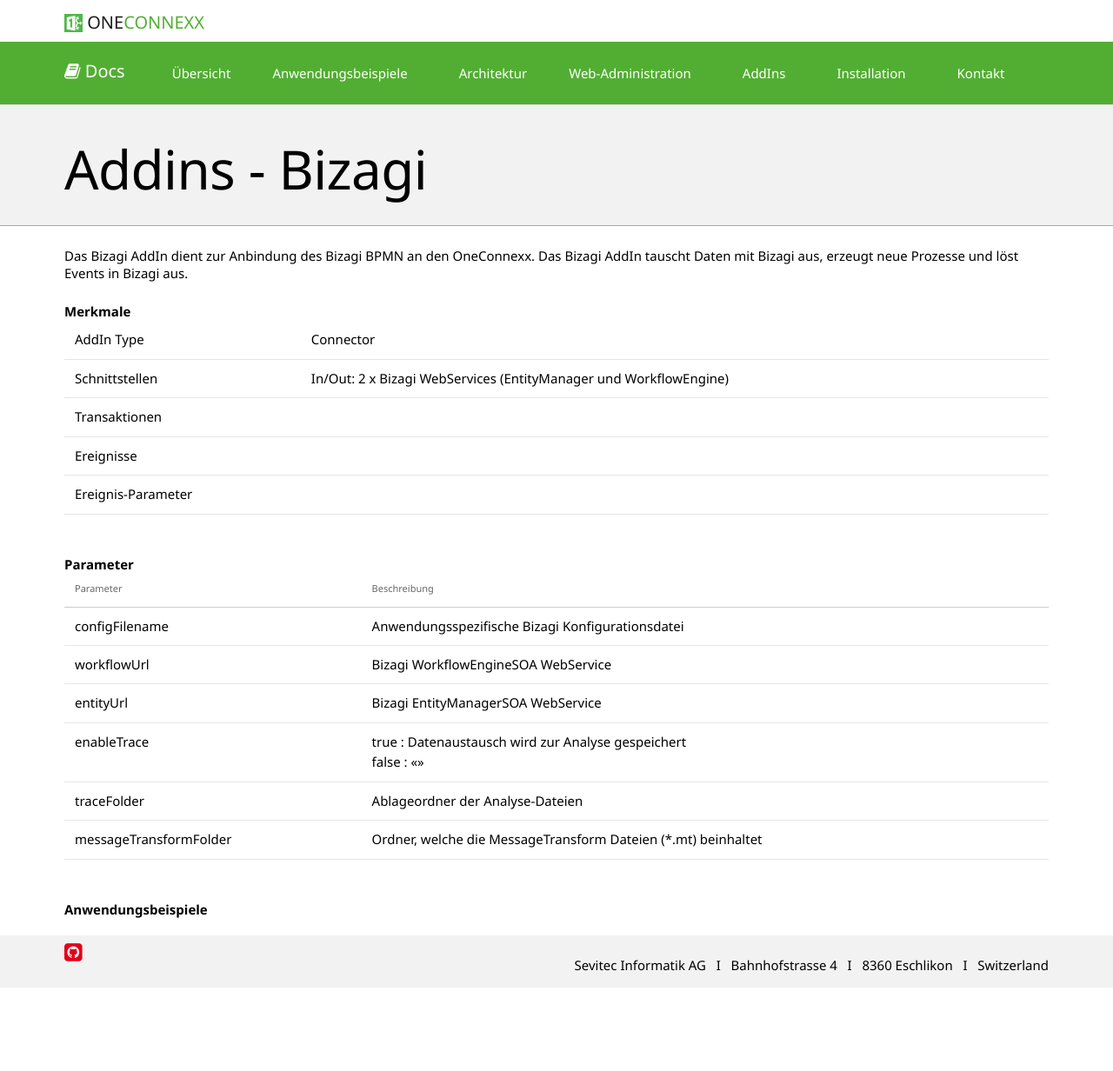
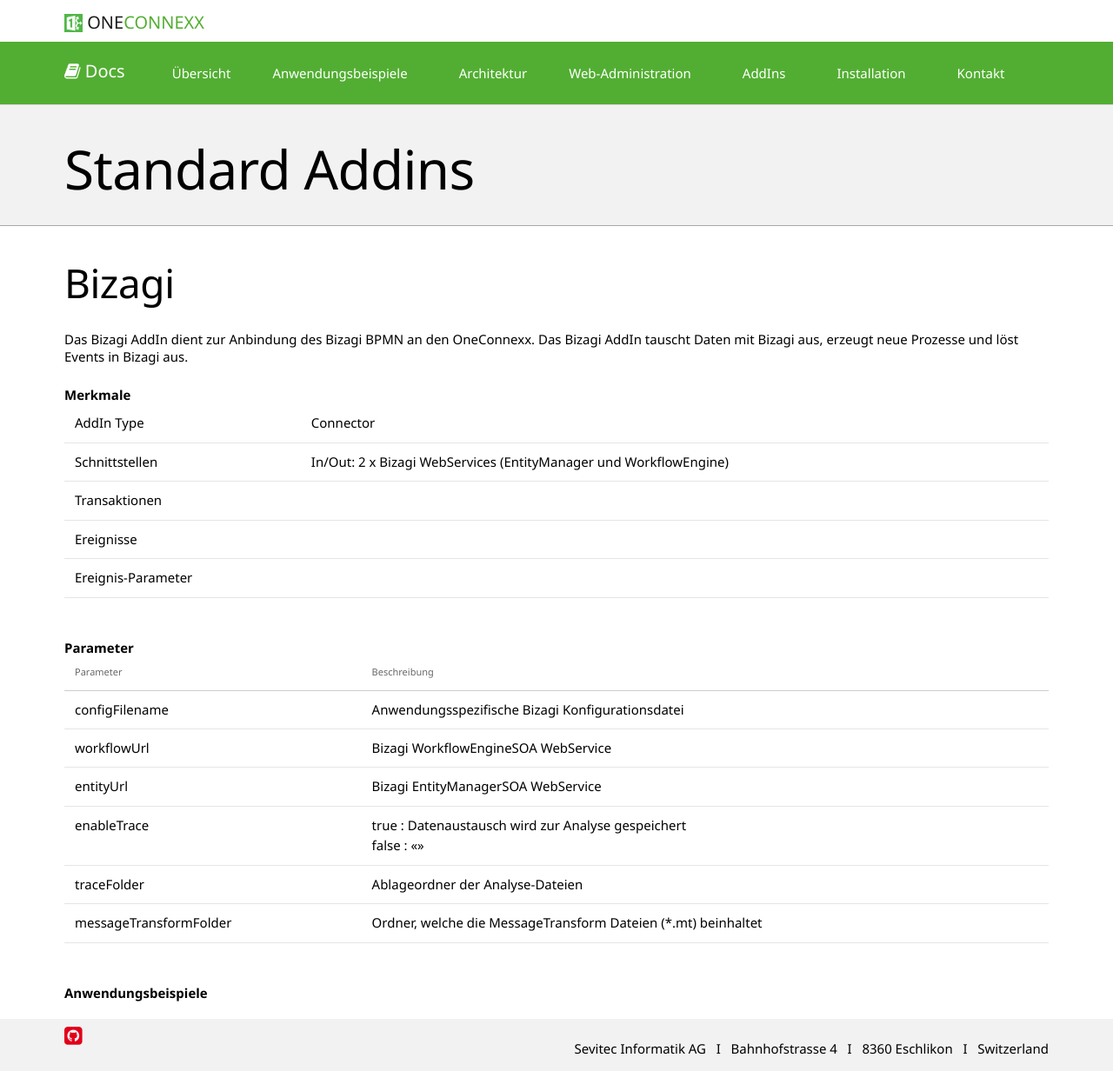
Before and after one commit to primesoft-group/oneconnexx-docs, a Jekyll site: the page built from _pages/addins/de/bizagi.md, in a window 1280 px wide. Shown: the whole page at 87% size. Built offline with Jekyll 4.4.1, drawn with Linux system fonts in a browser that asks for light colours; nearby versions of some CDN libraries; some web fonts are replaced; before the commit the page ends 1136 px from its top, so only the background shows below that.

Commit message:
Update bizagi.md

```diff
--- a/_pages/addins/de/bizagi.md
+++ b/_pages/addins/de/bizagi.md
@@ -1,8 +1,10 @@
 ---
 layout: page
-title: Addins - Bizagi
+title: Standard Addins
 permalink: "addins/de/bizagi/"
 ---
+
+## Bizagi
 
 Das Bizagi AddIn dient zur Anbindung des Bizagi BPMN an den OneConnexx. Das Bizagi AddIn tauscht Daten mit Bizagi aus, erzeugt neue Prozesse und löst Events in Bizagi aus.
 
```
